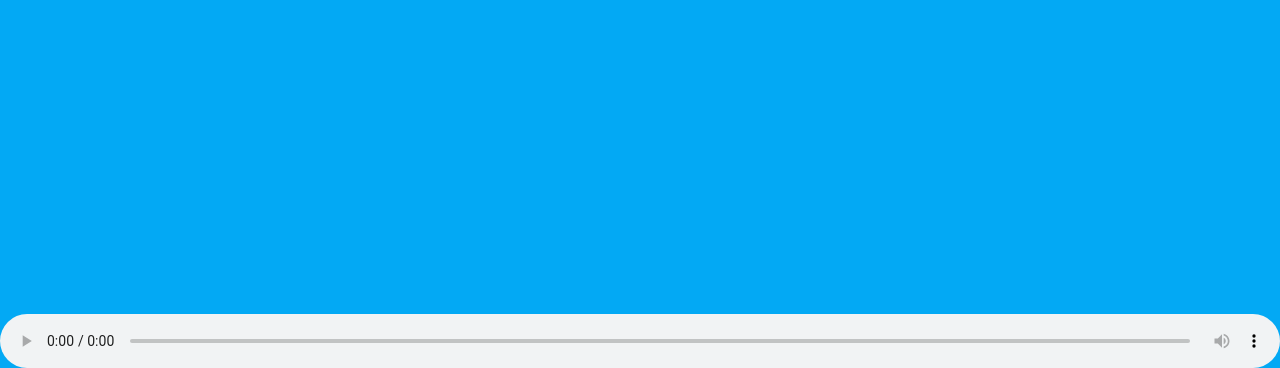
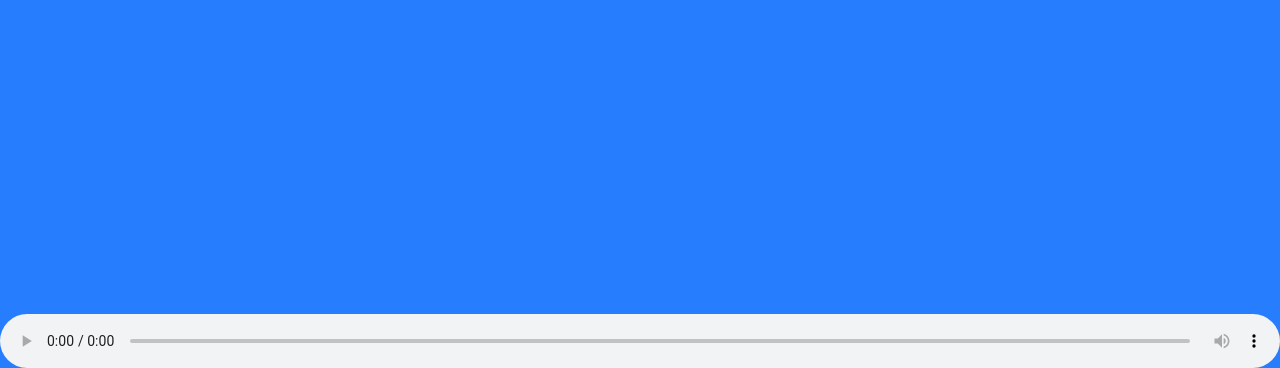
Before and after one commit to mikebars/mikebars.github.io, a plain HTML site: page index.html in a window 1280 px wide. Shown: the part 432-800 px from the top of the page. Drawn offline with Linux system fonts and the light colour scheme.

Commit message:
Update index.html

```diff
--- a/index.html
+++ b/index.html
@@ -8,7 +8,7 @@
 
     <meta name="viewport" content="width=device-width, initial-scale=1, maximum-scale=1, user-scalable=0"/>
 
-    <meta name="theme-color" content="#03A9F4">
+    <meta name="theme-color" content="#267EFF">
 
     <title>
 
@@ -34,7 +34,7 @@
         display: table;
         height: 100%;
         width: 100%;
-        background-color: #03A9F4;
+        background-color: #267EFF;
       }
 
       .link {
```
